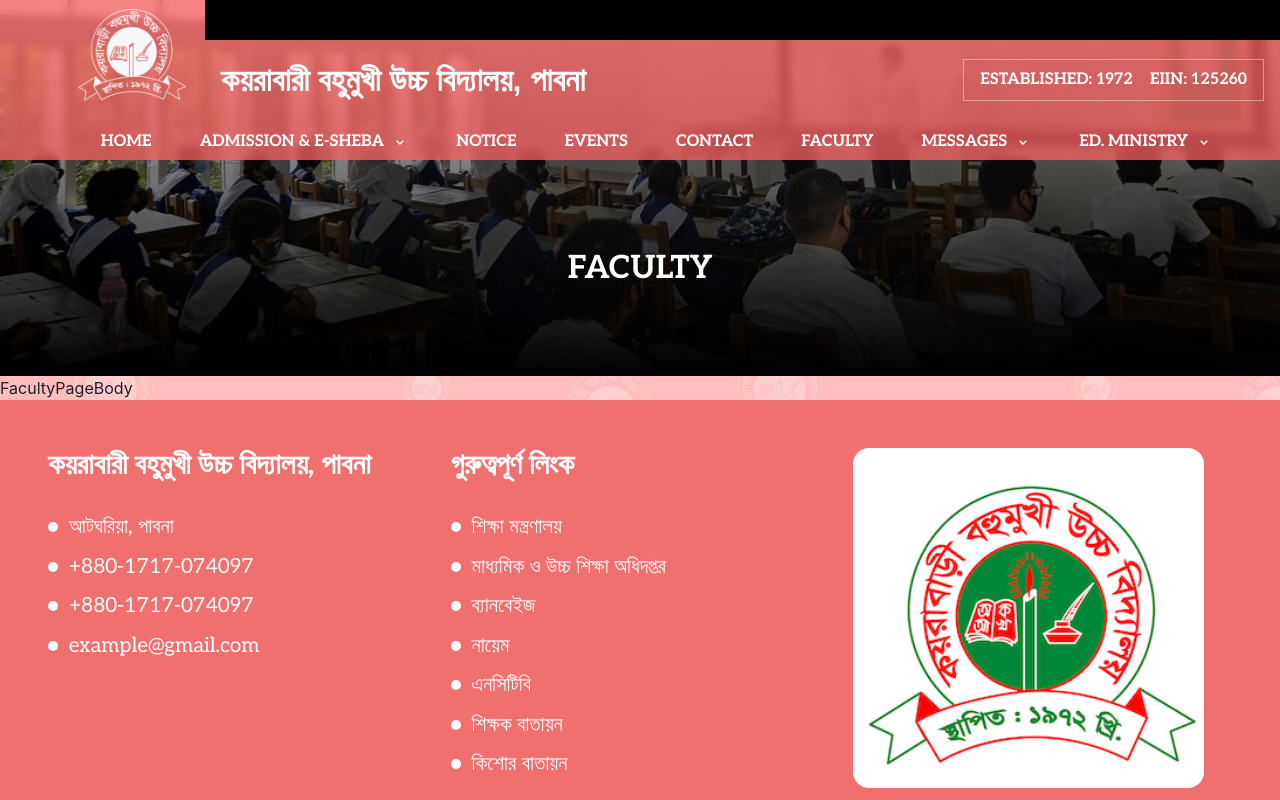
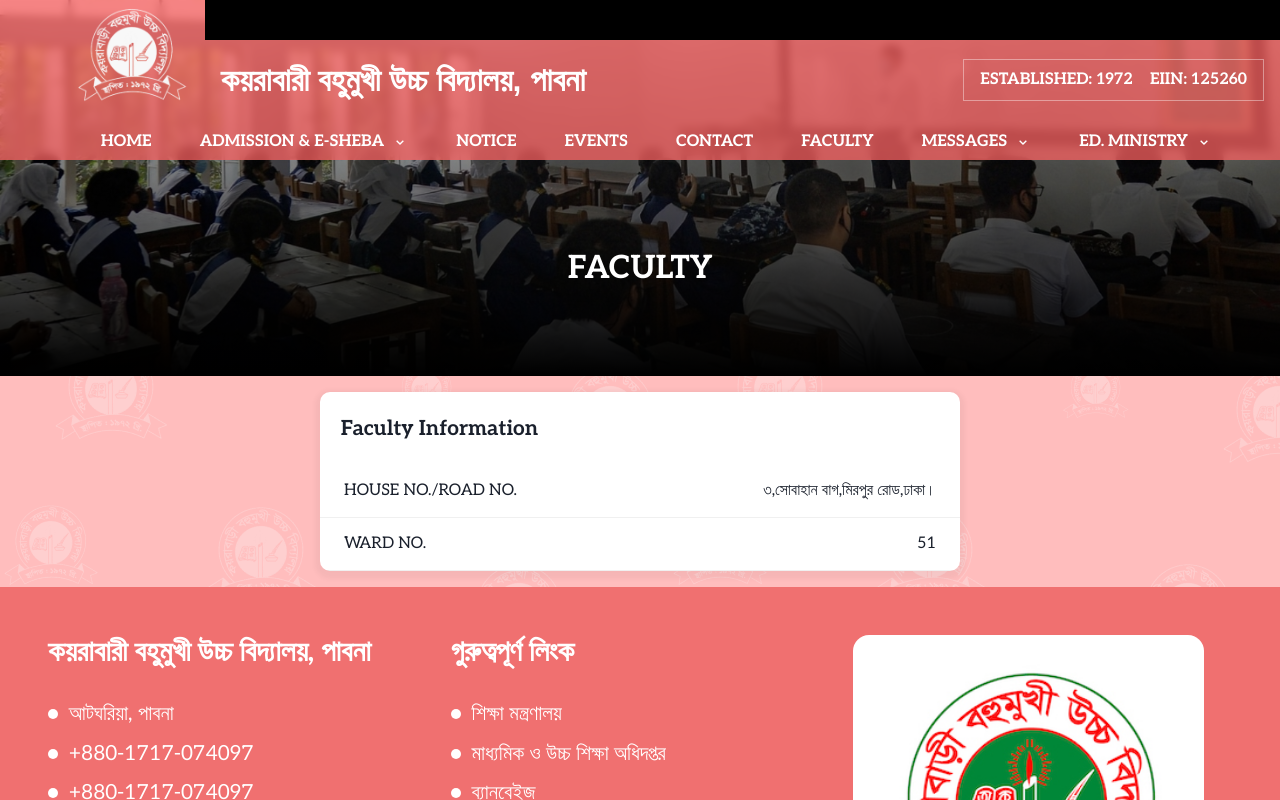
Before and after one commit to AneekRahman/education-suite, a React (Create React App) app in the folder client/: page /faculty in a window 1280 px wide. Shown: the top 800 px of the page. Built offline with nearby package versions, Linux system fonts and the light colour scheme.

Commit message:
- Create FacultyPageBody - Fix Header AccordionPanel button text wrapping

```diff
--- a/client/src/components/Header.tsx
+++ b/client/src/components/Header.tsx
@@ -141,6 +141,8 @@ function MobileDrawerAccordionMenu() {
                   backgroundColor="transparent"
                   borderRadius={0}
                   width="100%"
+                  height="max-content"
+                  whiteSpace="normal"
                   onClick={(e) => {
                     // If the link includes a full url with http, open a new tap
                     if (subTab.link && subTab.link.includes("http")) {
--- a/client/src/pages/GenericPages/FacultyPageBody.tsx
+++ b/client/src/pages/GenericPages/FacultyPageBody.tsx
@@ -1,5 +1,46 @@
-import React from "react";
+import {
+  Box,
+  Center,
+  Table,
+  Thead,
+  Tbody,
+  Tr,
+  Td,
+  TableCaption,
+  TableContainer,
+} from "@chakra-ui/react";
+import styles from "../../styles/GenericPages/FacultyPageBody.module.scss";
 
 export default function FacultyPageBody() {
-  return <div>FacultyPageBody</div>;
+  return (
+    <div className={styles.FacultyPageBody}>
+      <Center>
+        <Box bg="#fff" borderRadius={10} className={styles.TableWrapper}>
+          <FacultyTable />
+        </Box>
+      </Center>
+    </div>
+  );
 }
+
+function FacultyTable() {
+  return (
+    <TableContainer>
+      <Table variant="simple" size="md" colorScheme="blackAlpha">
+        <Thead>
+          <h3>Faculty Information</h3>
+        </Thead>
+        <Tbody>
+          <Tr>
+            <Td>HOUSE NO./ROAD NO.</Td>
+            <Td isNumeric>৩,সোবাহান বাগ,মিরপুর রোড,ঢাকা।</Td>
+          </Tr>
+          <Tr>
+            <Td>WARD NO.</Td>
+            <Td isNumeric>51</Td>
+          </Tr>
+        </Tbody>
+      </Table>
+    </TableContainer>
+  );
+}
--- /dev/null
+++ b/client/src/styles/GenericPages/FacultyPageBody.module.scss
@@ -0,0 +1,16 @@
+.FacultyPageBody {
+  padding: 1em;
+
+  .TableWrapper {
+    overflow-y: scroll;
+    box-shadow: 0 3px 5px 5px rgba($color: #000000, $alpha: 0.04);
+    font-family: Aleo, Helvetica;
+    min-width: 50vw;
+
+    h3 {
+      padding: 1em;
+      font-weight: 900;
+      font-size: 1.3em;
+    }
+  }
+}
```
